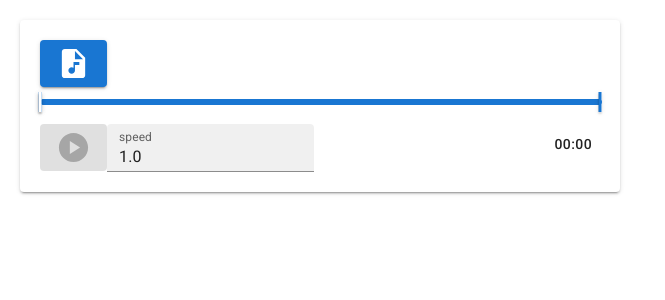
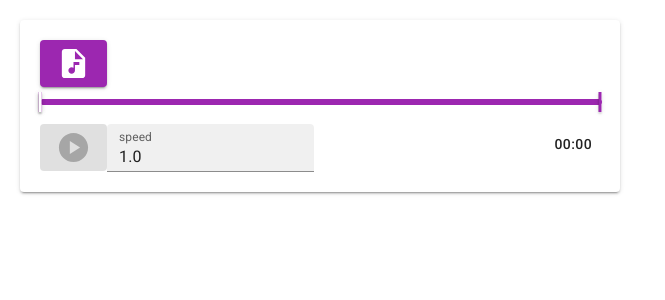
Before and after one commit to ronyhe/slowdowner, a React (Create React App) app: page / in a window 1280 px wide. Shown: the top 300 px of the page, without its empty margins (0-665 px from the left). Built offline with nearby package versions, Linux system fonts and the light colour scheme.

Commit message:
Switch theme colors

```diff
--- a/src/App.tsx
+++ b/src/App.tsx
@@ -1,11 +1,20 @@
 import React from 'react'
 import Slowdowner from './Slowdowner'
 import CssBaseline from '@mui/material/CssBaseline'
+import { createTheme, ThemeProvider } from '@mui/material'
+import {} from '@mui/system/useTheme'
+
+const theme = createTheme()
+const { primary, secondary } = theme.palette
+theme.palette.primary = secondary
+theme.palette.secondary = primary
 
 function App() {
     return (
         <CssBaseline>
-            <Slowdowner />
+            <ThemeProvider theme={theme}>
+                <Slowdowner />
+            </ThemeProvider>
         </CssBaseline>
     )
 }
```
